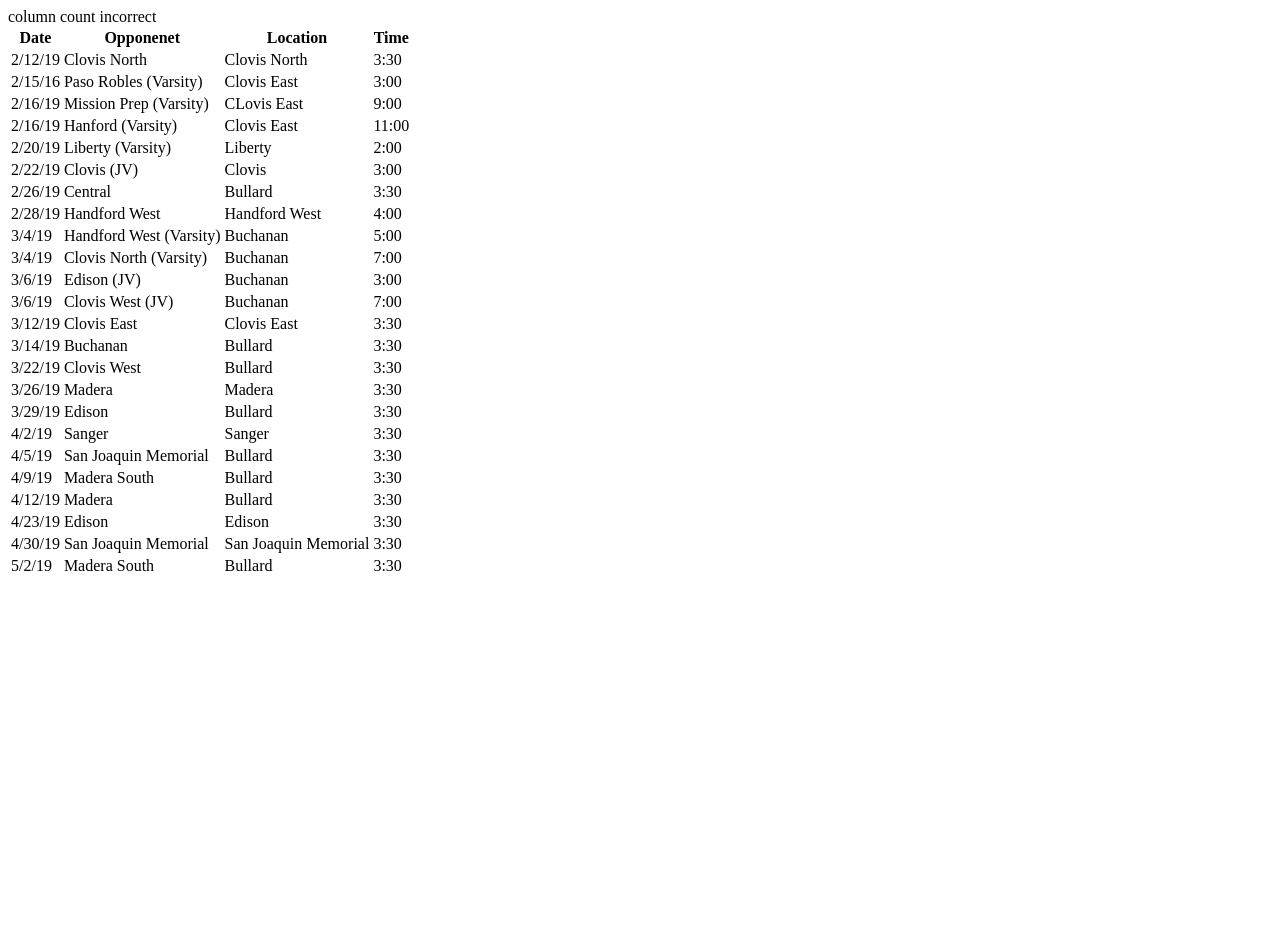
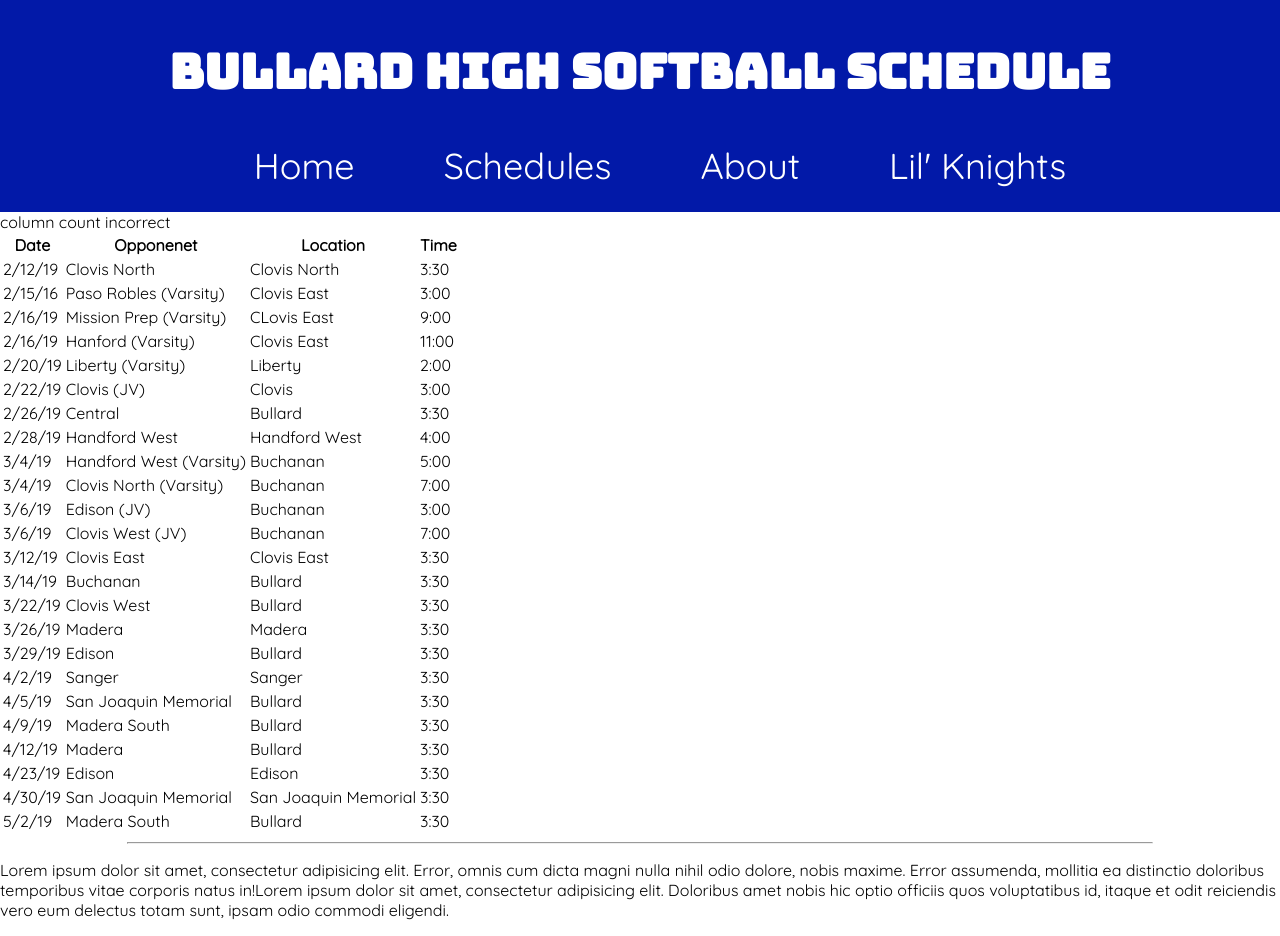
Before and after one commit to genm8/Client-Website, a PHP site: page /schedule.php in a window 1280 px wide. Before the commit the page ends 571 px from the top, so only its background shows below. Run offline with PHP 8.4, Linux system fonts and the light colour scheme.

Commit message:
schedule page w/schedule and a lorem footer

```diff
--- a/client-web.css
+++ b/client-web.css
@@ -70,7 +70,7 @@
     margin-top: 1%;
 }
 #parallax {
-  background-image: url("images/balls-baseball-bat-baseball-glove-257970.jpg");
+  background-image:url(images/protcet-the-shield.jpg)
 
   min-height: 30em;
 
@@ -83,3 +83,7 @@
   justify-content: center;
   background-color: #0219A8;
 }
+
+div.sched {
+    border: 1em;
+}
--- a/sched.csv
+++ b/sched.csv
@@ -7,7 +7,7 @@
 2/22/19, Clovis (JV), Clovis, 3:00
 2/26/19, Central, Bullard, 3:30
 2/28/19, Handford West, Handford West, 4:00
-3/4/19, Handford West (Varsity), Buchanan, 5:00
+3/4/19, Handford West (Varsity) , Buchanan, 5:00
 3/4/19, Clovis North (Varsity), Buchanan, 7:00
 3/6/19, Edison (JV), Buchanan, 3:00
 3/6/19, Clovis West (JV), Buchanan, 7:00
--- a/schedule.php
+++ b/schedule.php
@@ -2,8 +2,21 @@
 <html lang="en">
 <head>
     <meta charset="UTF-8">
-
+     <link rel="stylesheet" href="client-web.css">
+    <link href="https://fonts.googleapis.com/css?family=Quicksand" rel="stylesheet">
+    <link href="https://fonts.googleapis.com/css?family=Alfa+Slab+One|Bungee" rel="stylesheet">
     <title>Schedule Page</title>
+    <div id="navigation">
+        <nav>
+            <h1>Bullard High Softball Schedule</h1>
+            <ul>
+                <li><a href="bhshome.php">Home</a></li>
+                <li><a href="schedule.php">Schedules</a></li>
+                <li><a href="about.php">About</a></li>
+                <li><a href="youthprogram.php">Lil' Knights</a></li>
+            </ul>
+        </nav>
+    </div>
 </head>
 <body>
   <table>
@@ -15,7 +28,7 @@
       </tr>
 
 
-
+<div class="sched">
    <?php
         if (($csvfile = fopen("sched.csv", "r")) !== FALSE) {
             while (($csvdata = fgetcsv($csvfile, 0, ",")) !== FALSE) {
@@ -45,9 +58,13 @@
             }
         }
     ?>
-
+      </div>
 
 
     </table>
 </body>
+<hr>
+<footer>
+    <p>Lorem ipsum dolor sit amet, consectetur adipisicing elit. Error, omnis cum dicta magni nulla nihil odio dolore, nobis maxime. Error assumenda, mollitia ea distinctio doloribus temporibus vitae corporis natus in!Lorem ipsum dolor sit amet, consectetur adipisicing elit. Doloribus amet nobis hic optio officiis quos voluptatibus id, itaque et odit reiciendis vero eum delectus totam sunt, ipsam odio commodi eligendi.</p>
+</footer>
 </html>
```
Also changed, not shown: about.php (+10 -0 lines), images/protcet-the-shield.jpg (added).
